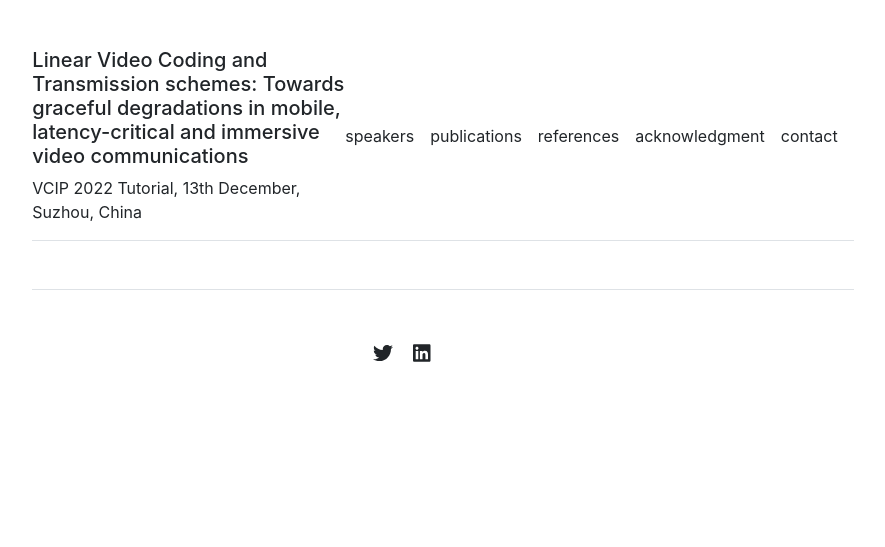
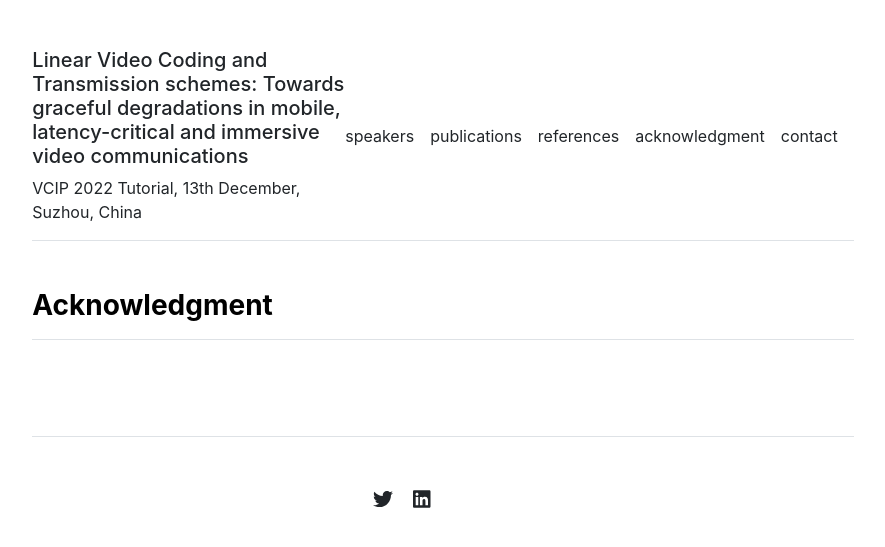
Before and after one commit to XiaYi59/LVCT, a Jekyll site: the page built from acknowledgment.md, in a window 1280 px wide. Shown: the top 547 px of the page, without its empty margins (197-1082 px from the left). Built offline with Jekyll 4.4.1, drawn with Linux system fonts in a browser that asks for light colours.

Commit message:
Update acknowledgment.html

```diff
--- a/_layouts/acknowledgment.html
+++ b/_layouts/acknowledgment.html
@@ -2,4 +2,9 @@
 layout: default
 ---
 
-{{ content }}
+<div class="row g-5 mb-5">
+  <div class="col-md-12">
+    <h3 class="fw-bold border-bottom pb-3 mb-5">{{ page.title }}</h3>
+    {{ content }}
+  </div>
+</div>
```
